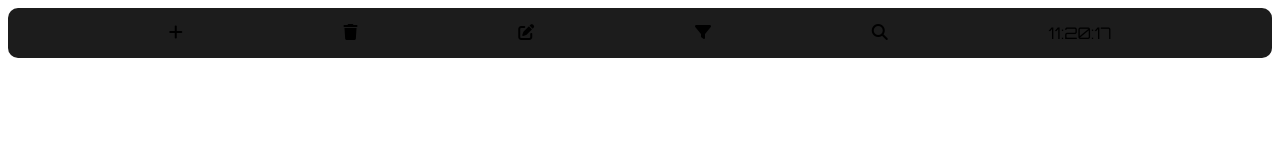
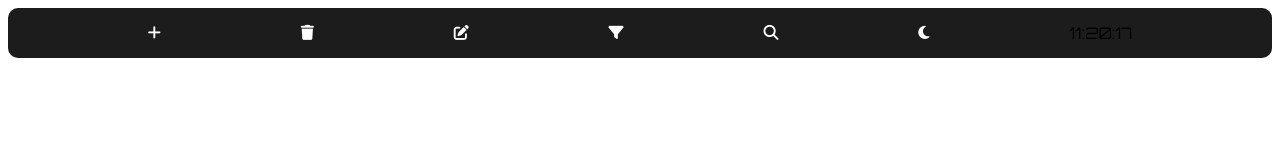
Before and after one commit to MineshShaw/To-Do-List, a plain HTML site: page index.html in a window 1280 px wide. Drawn offline with Linux system fonts and the light colour scheme; a web font is replaced by a local one.

Commit message:
added more divs

```diff
--- a/index.html
+++ b/index.html
@@ -15,25 +15,43 @@
         <div id="add-btn">
             <i class="fa-solid fa-plus"></i>
         </div>
+
         <div id="delete-btn">
             <i class="fa-solid fa-trash"></i>
         </div>
+
         <div id="edit-btn">
             <i class="fa-solid fa-pen-to-square"></i>
         </div>
+
         <div id="filter-btn">
             <i class="fa-solid fa-filter"></i>
         </div>
+
         <div id="search-btn">
             <i class="fa-solid fa-magnifying-glass"></i>
         </div>
-        <div id="clock">
+
+        <div id="theme-btn">
+            <i class="fa-solid fa-moon"></i>
+        </div>
+
+        <div id="clock"></div>
+    </div>
+    <div id="main">
+        <div id="task-list">
 
         </div>
     </div>
-    <div id="main">
+
+    <div id="add-sidepopup">
 
     </div>
+
+    <div id="filter-sidepopup">
+
+    </div>
+
 </body>
 <script src="./script.js"></script>
 </html>
--- a/style.css
+++ b/style.css
@@ -13,3 +13,11 @@
 #clock {
     font-family: Orbitron;
 }
+
+#add-btn, #delete-btn, #edit-btn, #filter-btn, #search-btn, #theme-btn {
+    border: none;
+    background-color: transparent;
+    color: white;
+    font-size: 15px;
+    cursor: pointer;
+}
```
